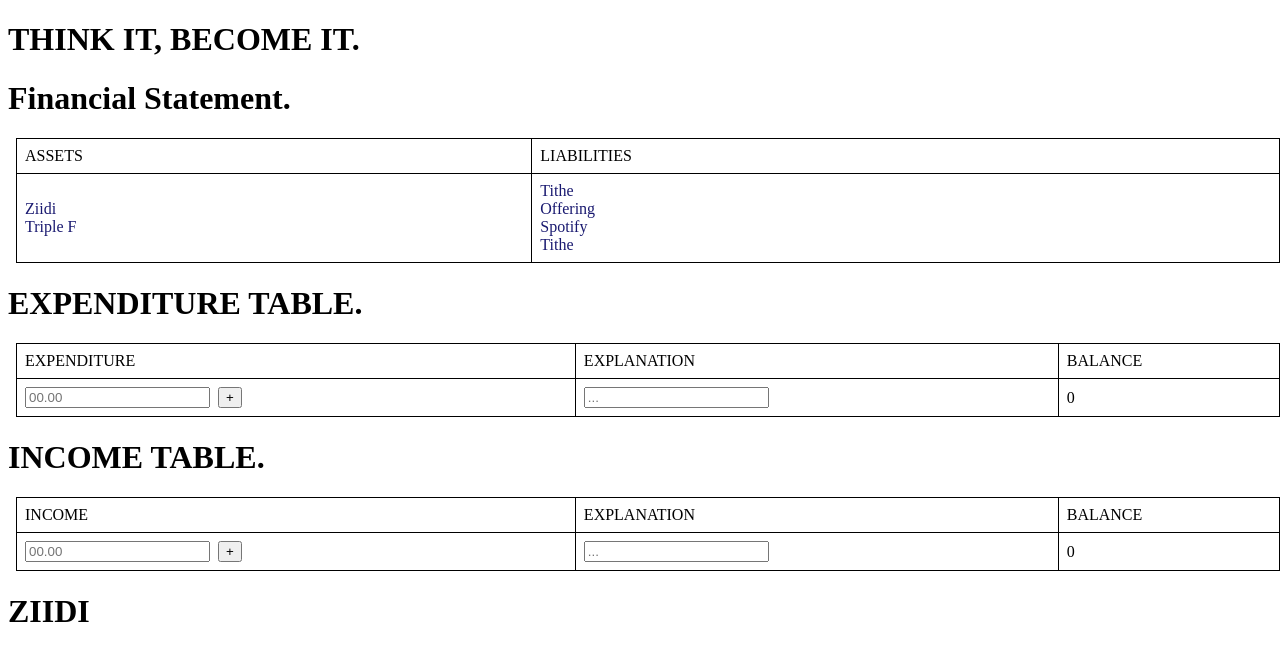
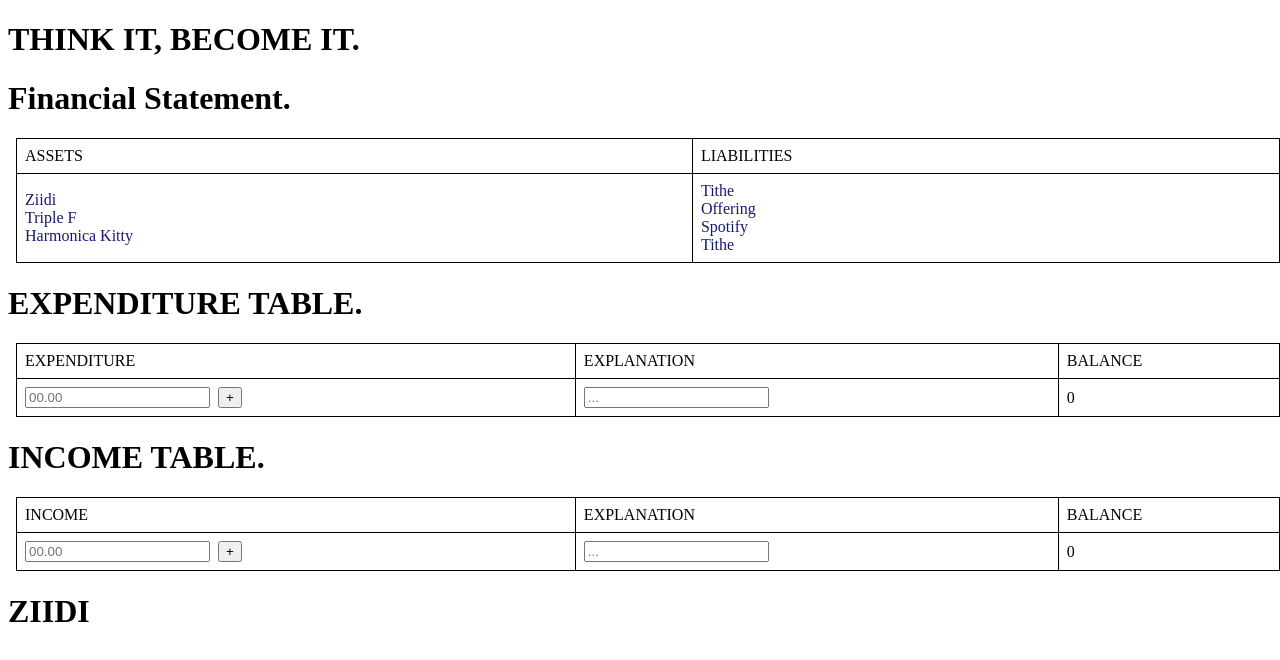
Before and after one commit to Joseph-Hansel/crude-development, a plain HTML site: page index.html in a window 1280 px wide. Drawn offline with Linux system fonts and the light colour scheme.

Commit message:
first commit

```diff
--- a/index.html
+++ b/index.html
@@ -21,6 +21,7 @@
                     <td id="assets">
                         <a href="">Ziidi</a>
                         <a href="">Triple F</a>
+                        <a href="">Harmonica Kitty</a>
                     </td>
                     <td id="liabilities">
                         <a href="">Tithe</a>
```
